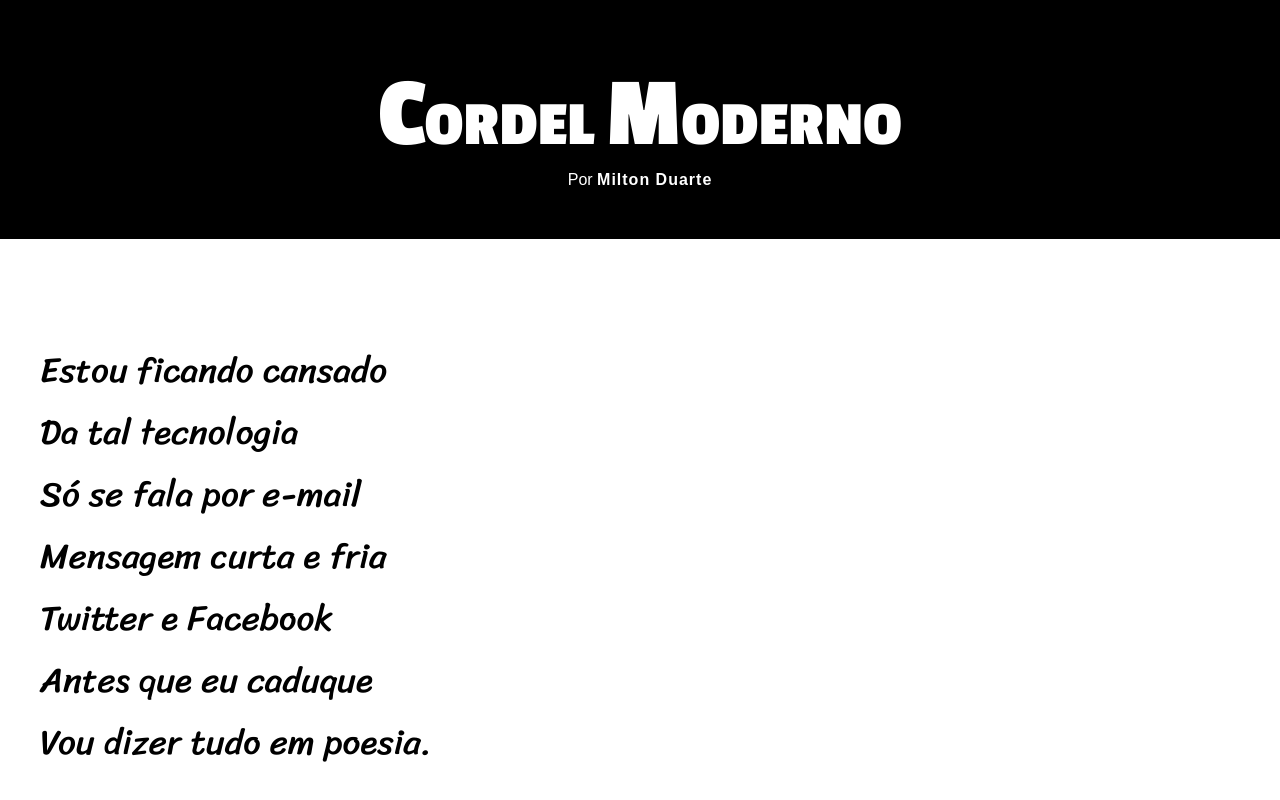
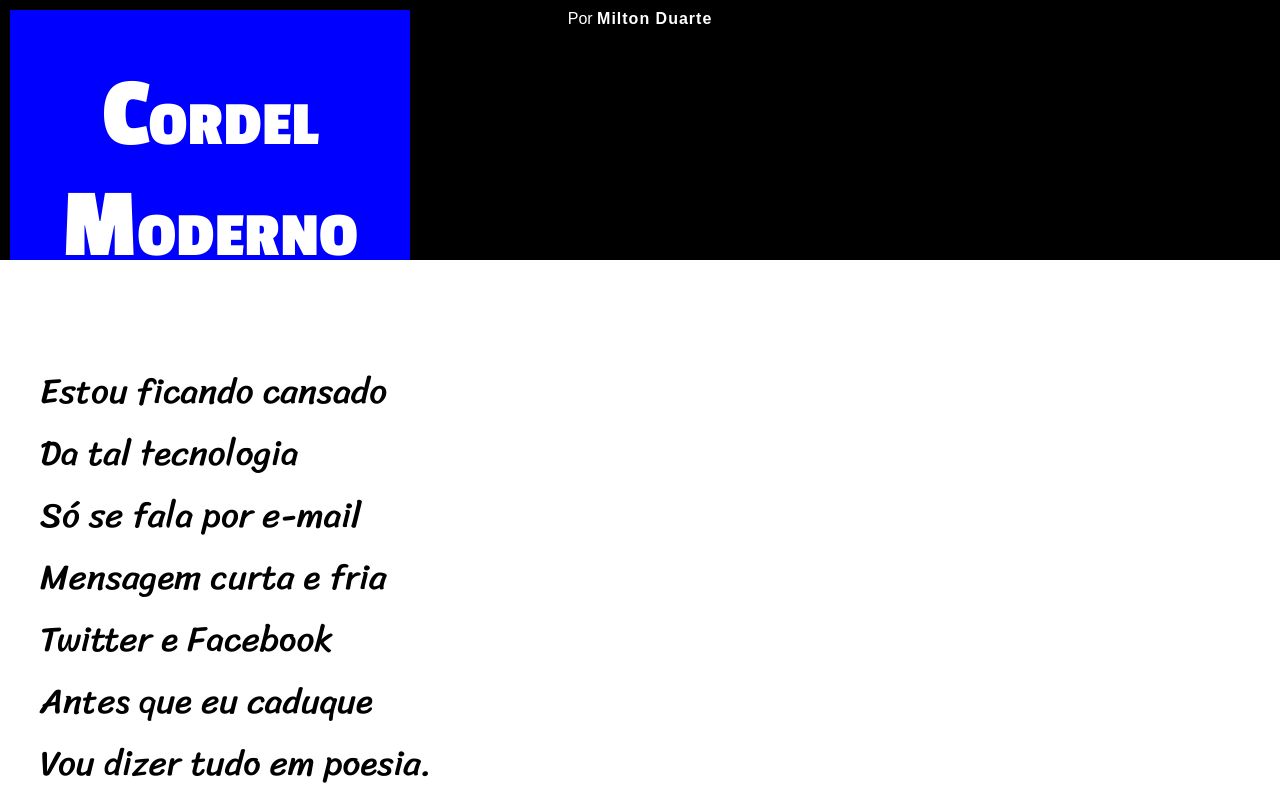
Before and after one commit to dannyelgalvao/html-css, a plain HTML site: page desafios/desafio12/index.html in a window 1280 px wide. Shown: the top 800 px of the page. Drawn offline with Linux system fonts and the light colour scheme.

Commit message:
ainda tentando resolver o desafio 12

```diff
--- a/desafios/desafio12/style.css
+++ b/desafios/desafio12/style.css
@@ -24,19 +24,25 @@ body {
 }
 
 header {
+    position: relative;
+    height: 200px;
     text-align: center;
     color: white;
-    background-color: black;
+    background-color: rgb(0, 0, 0);
     padding: 10px;
     padding-bottom: 50px;
-    display: block;
 }
 
 header > h1 {
+    background-color: blue;
+    position: absolute;
+    height: 200px;
+    width: 400px;
     font-size: 8vh;
     font-weight: 80px;
     padding-top: 50px;
     font-family: 'Passion One';
+
 }
 
 a {
```
